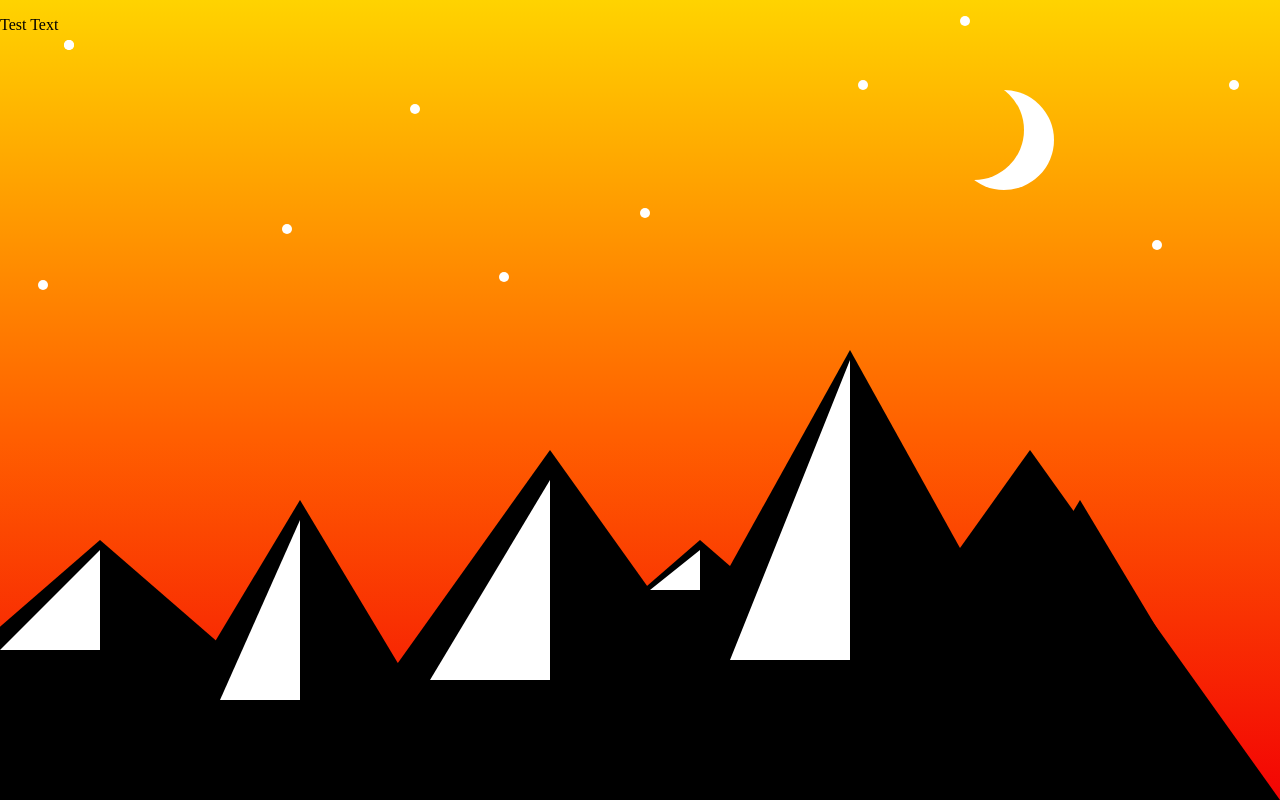
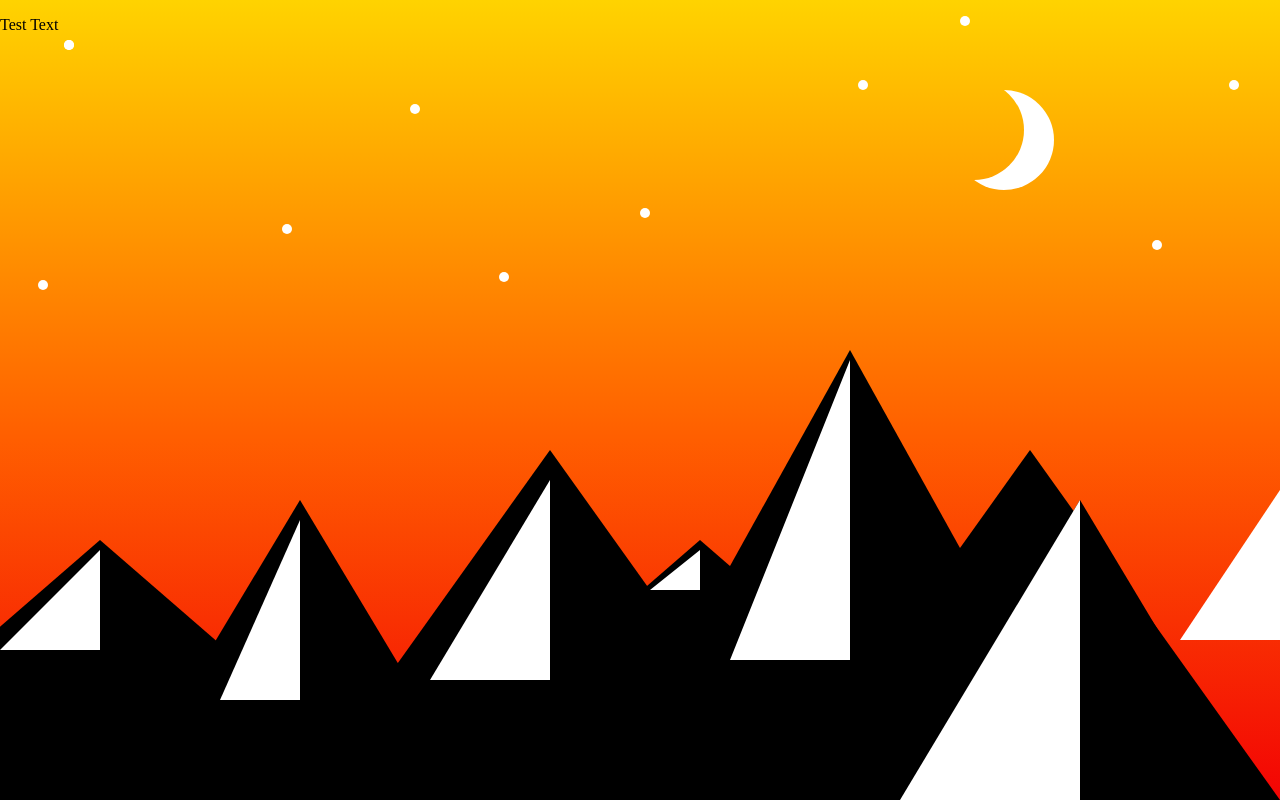
Before and after one commit to CassidyJensen/dev-commitment, a plain HTML site: page index.html in a window 1280 px wide. Drawn offline with Linux system fonts and the light colour scheme.

Commit message:
Added contrast to all mountains

```diff
--- a/css/main.css
+++ b/css/main.css
@@ -171,11 +171,33 @@ body{
     border-bottom: 300px solid black; /*mountain height*/
 }
 
+#mountain-shadow5{
+    position: absolute;
+    content: '';
+    bottom: 0px;
+    left: 900px;
+    border-top: 0px solid transparent;
+    border-right: 200px solid trasnparent;
+    border-left: 180px solid transparent;
+    border-bottom: 300px solid white;
+}
+
 #mountain5{
     left: 600px;
     border-right: 250px solid transparent;
     border-left: 250px solid transparent;
     border-bottom: 450px solid black; /*mountain height*/
+}
+
+#mountain-shadow6{
+    position: absolute;
+    content: '';
+    bottom: 160px;
+    left: 1180px;
+    border-top: 0px solid transparent;
+    border-right: 200px solid trasnparent;
+    border-left: 100px solid transparent;
+    border-bottom: 150px solid white;
 }
 
 #mountain6{
--- a/index.html
+++ b/index.html
@@ -40,6 +40,9 @@
         <div id="mountain-shadow2"></div>
         <div id="mountain-shadow3"></div>
         <div id="mountain-shadow4"></div>
+        <div id="mountain-shadow5"></div>
+        <div id="mountain-shadow6"></div>
+
 
 
 
```
